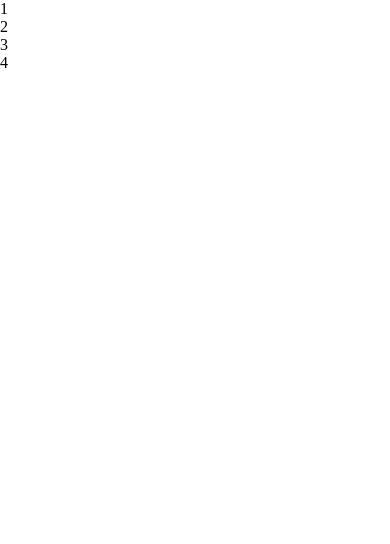
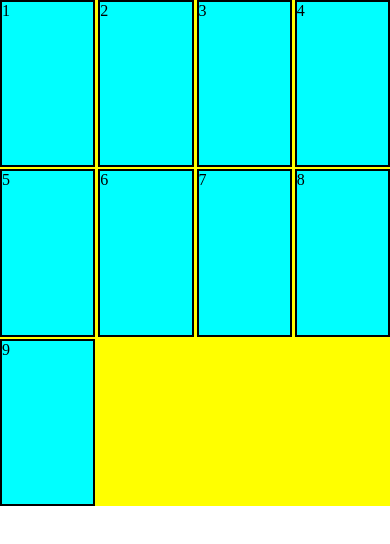
Before and after one commit to Saurav-K-yadav/CSS, a plain HTML site: page chapter 6/index.html in a window 390 px wide. Drawn offline with Linux system fonts and the light colour scheme.

```diff
--- a/chapter 6/index.html
+++ b/chapter 6/index.html
@@ -1,11 +1,11 @@
 <!DOCTYPE html>
 <html lang="en">
   <head>
-    <meta charset="UTF-8">
-    <meta http-equiv="X-UA-Compatible" content="IE=edge">
-    <meta name="viewport" content="width=device-width, initial-scale=1.0">
+    <meta charset="UTF-8" />
+    <meta http-equiv="X-UA-Compatible" content="IE=edge" />
+    <meta name="viewport" content="width=device-width, initial-scale=1.0" />
     <title>CSS Grid</title>
-    <link rel="stylesheet" href="style.css">
+    <link rel="stylesheet" href="style.css" />
   </head>
   <body>
     <div class="container">
@@ -13,6 +13,11 @@
       <div class="item">2</div>
       <div class="item">3</div>
       <div class="item">4</div>
+      <div class="item">5</div>
+      <div class="item">6</div>
+      <div class="item">7</div>
+      <div class="item">8</div>
+      <div class="item">9</div>
     </div>
   </body>
 </html>
--- /dev/null
+++ b/chapter 6/query.css
@@ -0,0 +1,5 @@
+.container{
+    background-color: red;
+    height: 30vh;
+
+}
--- a/chapter 6/style.css
+++ b/chapter 6/style.css
@@ -1,8 +1,23 @@
-*{
-    margin: 0;
-    padding: 0;
+* {
+  margin: 0;
+  padding: 0;
 }
-.cointainer{
-    display: grid;
-    background-color: yellow;
+.container {
+  display: grid;
+  background-color: yellow;
+  height: 60vh;
+  /* grid-row-gap: 3px;
+  grid-column-gap: 3px; */
+  grid-template-columns: auto auto auto auto;
+  /* no of autos is no of rows ,autos can be filled with pixels width*/
+  grid-gap: 2px 3px;
+  /* shorthand for column and row gap  */
+  grid-template-rows: auto auto;
+  /* justify-content: center; */
+  /* align-content: center; */
+
 }
+.item {
+  background-color: aqua;
+  border: 2px solid black;
+  }
```
Also changed, not shown: chapter 6/media.html (added, +15 -0 lines). Lines whose indentation alone changed are shown as unchanged.
